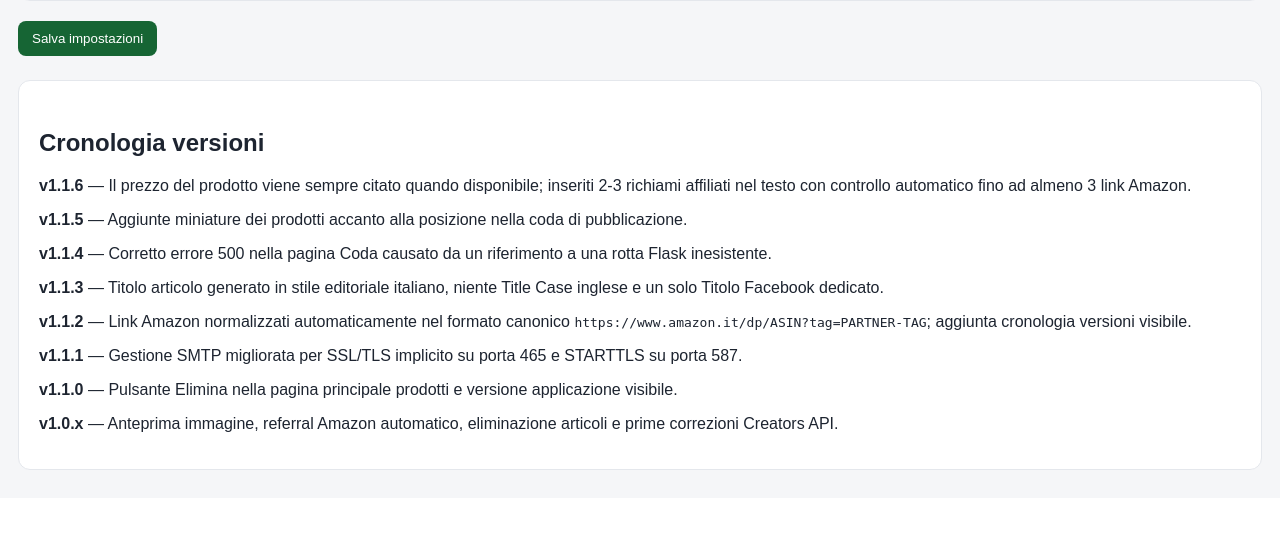
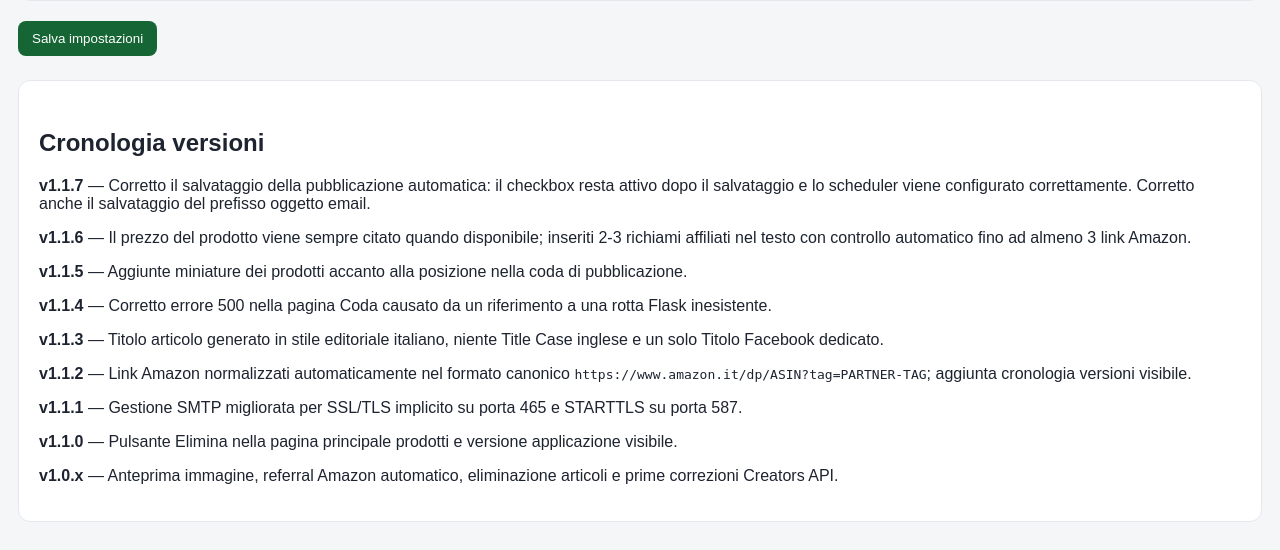
Before and after one commit to Niki206cc/amazonwp, a Flask app: page /settings in a window 1280 px wide. Shown: the part 1656-2206 px from the top of the page. Before the commit the page ends 2126 px from the top, so only its background shows below. Run offline with Flask 3, Linux system fonts and the light colour scheme; data comes from the database, SQL or seed files in the repository.

Commit message:
Persist automatic publishing setting in v1.1.7

```diff
--- a/templates/settings.html
+++ b/templates/settings.html
@@ -23,12 +23,13 @@
 </div></section>
 <section class="panel"><h2>Pubblicazione automatica</h2><div class="form-grid">
 <label>Ora<input type="time" name="publish_time" value="{{ settings.publish_time }}"></label><label>Giorni APScheduler<input name="publish_days" value="{{ settings.publish_days }}"><small>0=lun, 1=mar ... 6=dom. Esempio tutti i giorni: 0,1,2,3,4,5,6</small></label>
-<label class="check full"><input type="checkbox" name="scheduler_enabled" {% if settings.scheduler_enabled=='1' %}checked{% endif %}> Abilita pubblicazione automatica</label>
+<label class="check full"><input type="checkbox" name="scheduler_enabled" value="1" {% if settings.scheduler_enabled=='1' %}checked{% endif %}> Abilita pubblicazione automatica</label>
 </div></section>
 <button class="btn success" type="submit">Salva impostazioni</button>
 </form>
 <section class="panel" style="margin-top:24px">
   <h2>Cronologia versioni</h2>
+  <p><strong>v1.1.7</strong> — Corretto il salvataggio della pubblicazione automatica: il checkbox resta attivo dopo il salvataggio e lo scheduler viene configurato correttamente. Corretto anche il salvataggio del prefisso oggetto email.</p>
   <p><strong>v1.1.6</strong> — Il prezzo del prodotto viene sempre citato quando disponibile; inseriti 2-3 richiami affiliati nel testo con controllo automatico fino ad almeno 3 link Amazon.</p>
   <p><strong>v1.1.5</strong> — Aggiunte miniature dei prodotti accanto alla posizione nella coda di pubblicazione.</p>
   <p><strong>v1.1.4</strong> — Corretto errore 500 nella pagina Coda causato da un riferimento a una rotta Flask inesistente.</p>
```
